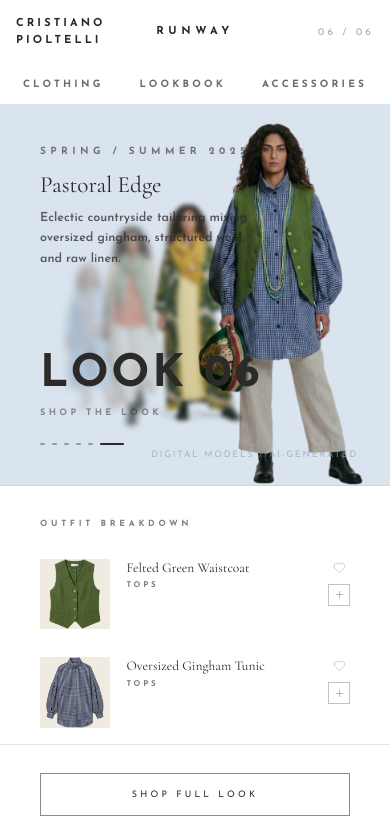
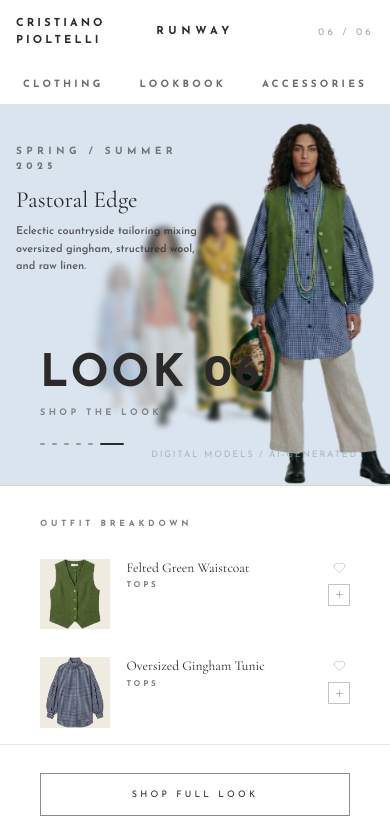
Before and after one commit to ritikaanand0611-ctrl/cristiano-pioltelli, a Next.js app: page / in a window 390 px wide. Shown: the top 836 px of the page. Built offline with nearby package versions, Linux system fonts and the light colour scheme.

Commit message:
Mobile: shift models right, constrain text width, smaller description

```diff
--- a/app/components/LookbookShell.tsx
+++ b/app/components/LookbookShell.tsx
@@ -192,17 +192,17 @@ function getRunwayStyle(index: number, activeIndex: number, isMobile: boolean) {
 
   if (isMobile) {
     if (offset === 0) {
-      return { x: "0vw",   y: "0%",   scale: 1.00, opacity: 1,   filter: "blur(0px)",   zIndex: 50 };
+      return { x: "8vw",   y: "0%",   scale: 1.00, opacity: 1,   filter: "blur(0px)",   zIndex: 50 };
     } else if (offset === -1) {
-      return { x: "-22vw", y: "3%",   scale: 0.75, opacity: 0.9, filter: "blur(2.5px)", zIndex: 40 };
+      return { x: "-14vw", y: "3%",   scale: 0.75, opacity: 0.9, filter: "blur(2.5px)", zIndex: 40 };
     } else if (offset === -2) {
-      return { x: "-38vw", y: "6%",   scale: 0.55, opacity: 0.7, filter: "blur(6px)",   zIndex: 30 };
+      return { x: "-30vw", y: "6%",   scale: 0.55, opacity: 0.7, filter: "blur(6px)",   zIndex: 30 };
     } else if (offset === -3) {
-      return { x: "-48vw", y: "9%",   scale: 0.40, opacity: 0.4, filter: "blur(10px)",  zIndex: 20 };
+      return { x: "-40vw", y: "9%",   scale: 0.40, opacity: 0.4, filter: "blur(10px)",  zIndex: 20 };
     } else if (offset > 0) {
       return { x: "60vw",  y: "0%",   scale: 1.00, opacity: 0,   filter: "blur(0px)",   zIndex: 60 };
     } else {
-      return { x: "-55vw", y: "12%",  scale: 0.25, opacity: 0,   filter: "blur(14px)",  zIndex: 10 };
+      return { x: "-48vw", y: "12%",  scale: 0.25, opacity: 0,   filter: "blur(14px)",  zIndex: 10 };
     }
   }
 
@@ -404,7 +404,7 @@ export default function LookbookShell() {
         />
 
         {/* ── Top-left overlay: season + description ─────────────────────── */}
-        <div className="absolute top-10 left-10 z-[80] max-w-[22ch] pointer-events-none select-none">
+        <div className="absolute top-10 left-0 z-[80] w-[55%] md:w-full pl-4 md:pl-10 md:max-w-[22ch] pointer-events-none select-none">
           <AnimatePresence mode="wait">
             <motion.div
               key={look.id + "-tl"}
@@ -419,7 +419,7 @@ export default function LookbookShell() {
               <p className="font-serif text-[1.45rem] leading-tight text-[#2C2A29] mb-2">
                 {look.title}
               </p>
-              <p className="font-sans text-[0.78rem] font-semibold leading-relaxed text-[#2C2A29]/75">
+              <p className="font-sans text-[0.68rem] md:text-[0.78rem] font-semibold leading-relaxed text-[#2C2A29]/75">
                 {look.description}
               </p>
             </motion.div>
```
